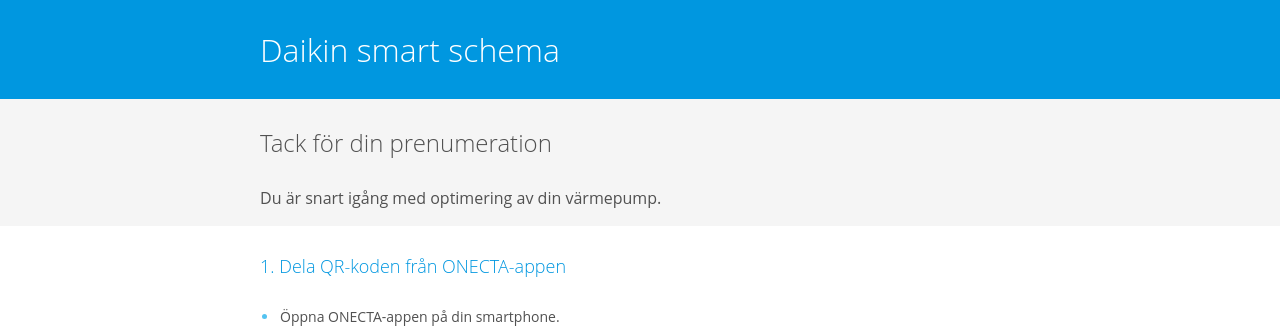
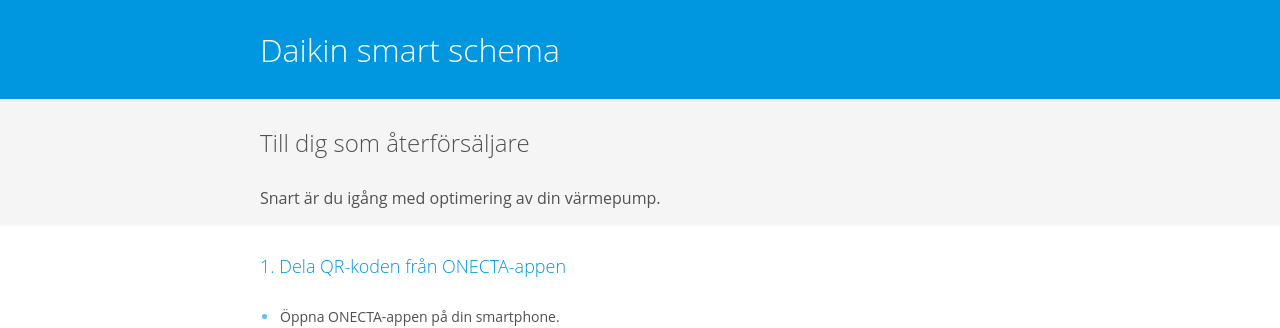
Before and after one commit to ptz0n/ptz0n.github.io, a Jekyll site: the page built from docs/daikin-smart/af/index.html, in a window 1280 px wide. Shown: the top 328 px of the page. Built offline with Jekyll 4.4.1, drawn with Linux system fonts in a browser that asks for light colours.

Commit message:
DS: Reseller page

```diff
--- a/docs/daikin-smart/tack/index.html
+++ b/docs/daikin-smart/af/index.html
@@ -1,6 +1,6 @@
 ---
 layout: daikin
-title: Tack för din prenumeration
+title: Återförsäljare
 sitemap: false
 robots: noindex
 ---
@@ -13,9 +13,9 @@
 
 <section class="light">
   <div class="wrapper">
-    <h2 class="cmp-teaser__title">Tack för din prenumeration</h2>
+    <h2 class="cmp-teaser__title">Till dig som återförsäljare</h2>
 
-    <p>Du är snart igång med optimering av din värmepump.</p>
+    <p>Snart är du igång med optimering av din värmepump.</p>
   </div>
 </section>
 
--- a/docs/daikin-smart/dashboard/index.html
+++ b/docs/daikin-smart/dashboard/index.html
@@ -2,6 +2,7 @@
 layout: daikin
 title: Daikin smart dashboard
 lang: sv
+sitemap: false
 robots: noinex
 ---
 
```
